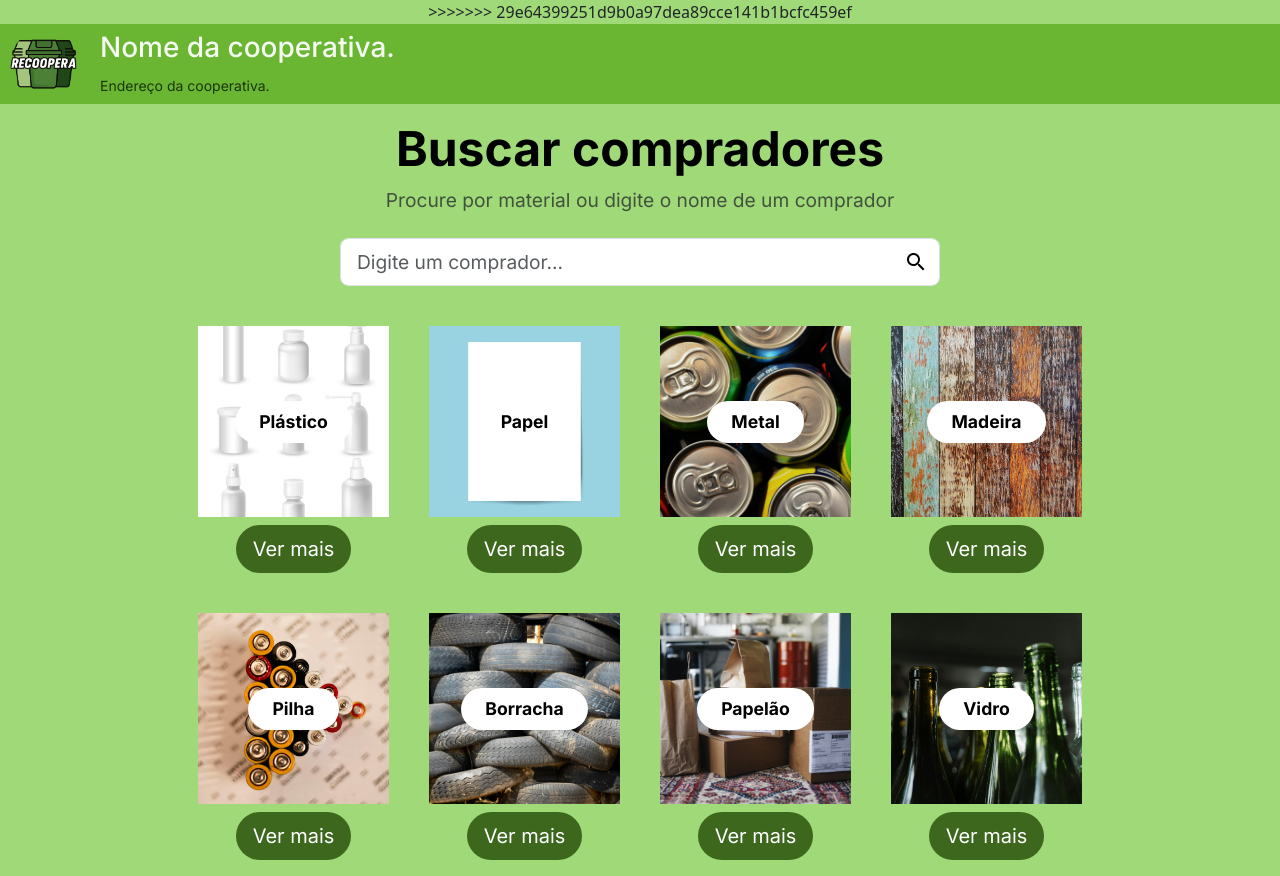
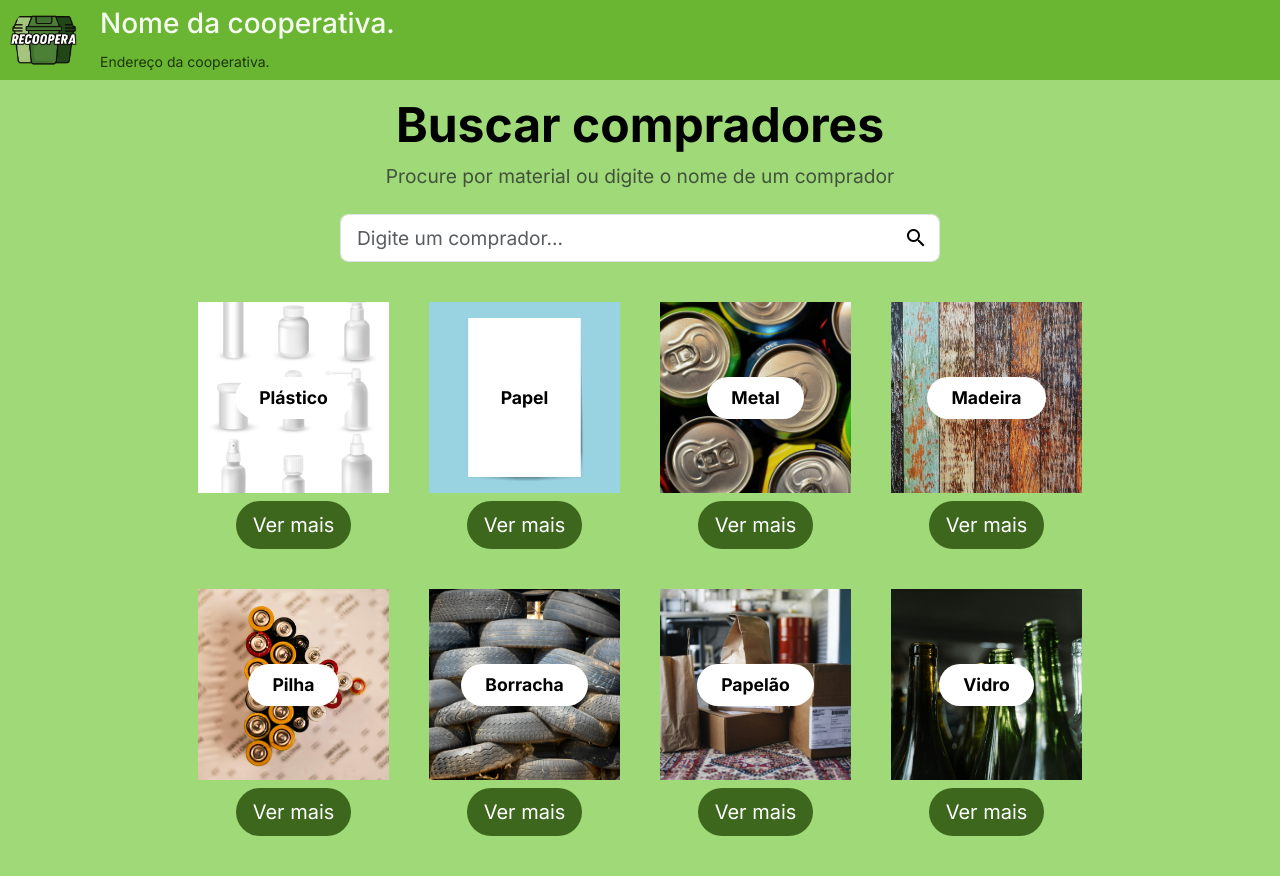
Before and after one commit to gustav0-rdg/tcc_cooperativas, a Flask app: page /buscar-comprador in a window 1280 px wide. After the commit the page ends 836 px from the top, so only its background shows below. Run offline with Flask 3, Linux system fonts and the light colour scheme.

Commit message:
limpando coisa desnecessaria

```diff
--- a/templates/buscar-comprador.html
+++ b/templates/buscar-comprador.html
@@ -77,7 +77,7 @@
         <script src="../static/js/buscarComprador.js" defer></script>
 
     </head>
->>>>>>> 29e64399251d9b0a97dea89cce141b1bcfc459ef
+
     {% include 'includes/header.html' %}
     <section class="conteudo">
 
```
